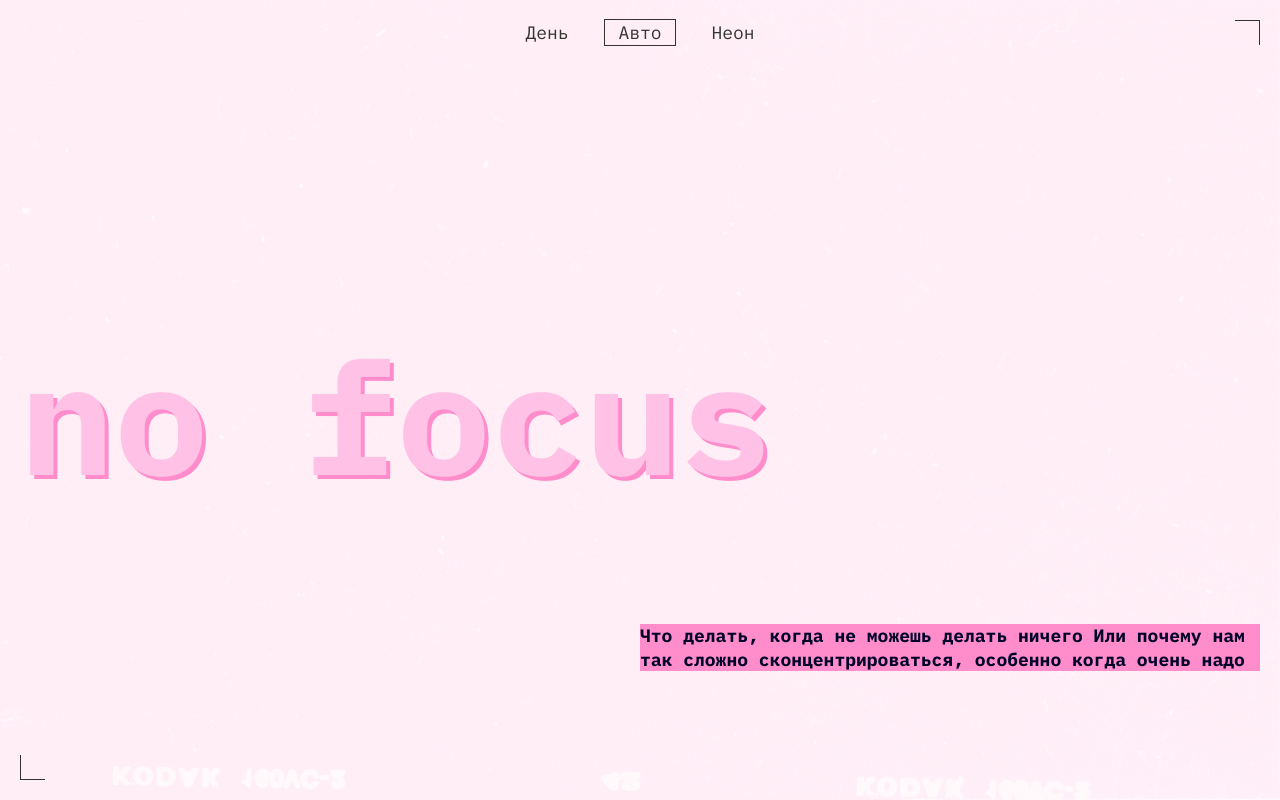
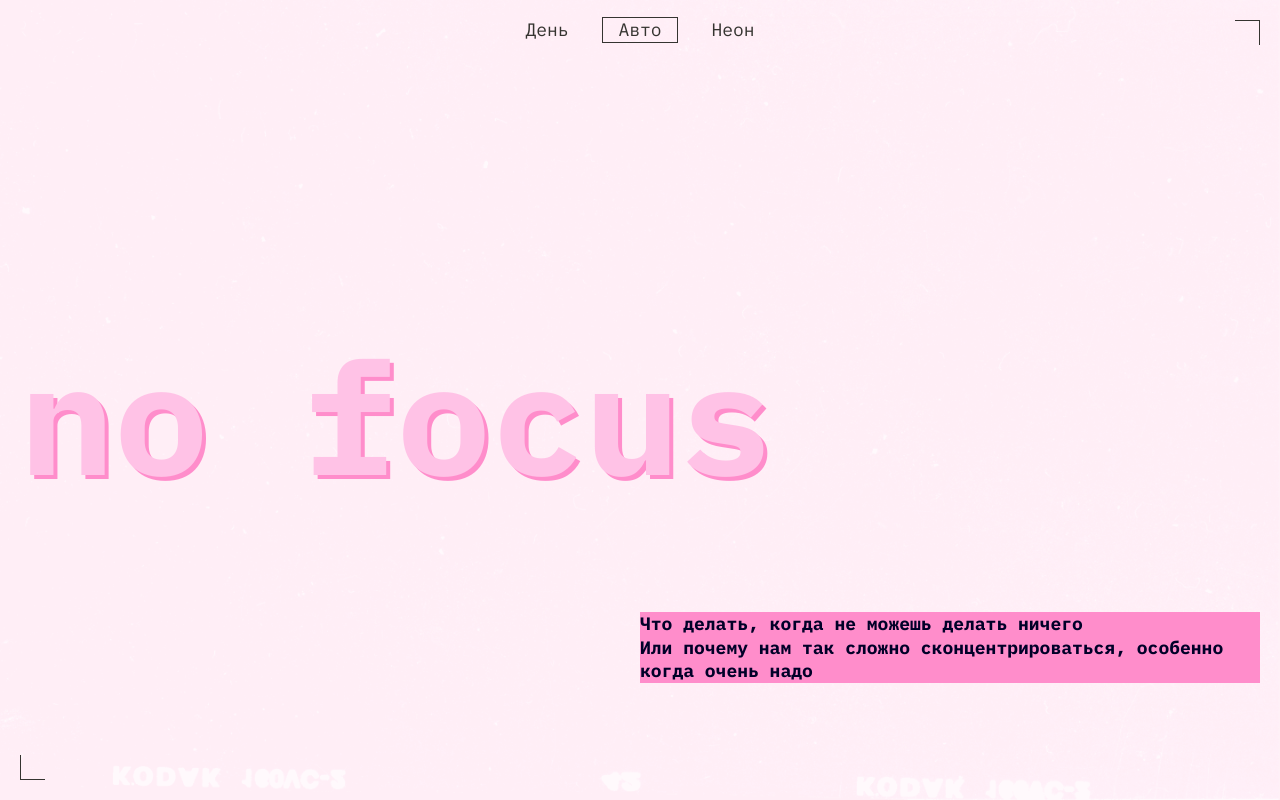
Before and after one commit to Katerina011/slozhno-sosredotochitsya-fd, a website: page index.html in a window 1280 px wide. Shown: the top 800 px of the page. Drawn offline with Linux system fonts and the light colour scheme.

Commit message:
Поправки по тестам

```diff
--- a/index.html
+++ b/index.html
@@ -49,11 +49,13 @@
         </ul>
       </nav>
       <h1 class="header__title">no focus</h1>
-      <div class="header__title-block">
-        <h2 class="heading heading-decor">
+      <div class="header__title-block heading-decor">
+        <p class="heading">
           Что делать, когда не можешь делать ничего
+        </p>
+        <p class="heading">
           Или почему нам так сложно сконцентрироваться, особенно когда очень надо
-        </h2>
+        </p>
       </div>
     </header>
     <main class="content">
--- a/styles/desktop.css
+++ b/styles/desktop.css
@@ -20,7 +20,7 @@
 
   .galery-section {
     grid-template-columns: repeat(3, 1fr);
-    grid-template-rows: min-content 1fr 1fr 1.3fr;
+    grid-template-rows: min-content 0.5fr 0.7fr 1.3fr;
     gap: 20px;
   }
 
@@ -37,7 +37,7 @@
     grid-column: 1/3;
   }
 
-  .image__ice-cream{
+  .image__ice-cream {
     grid-row: 2/4;
     grid-column: 3;
   }
--- a/styles/style.css
+++ b/styles/style.css
@@ -74,7 +74,7 @@
   flex-direction: column;
   justify-content: center;
   align-items: flex-end;
-  gap: 11px;
+  gap: 13px;
 }
 
 .header__theme-menu-button {
@@ -85,6 +85,7 @@
   color: var(--button-text);
   font-weight: 400;
   font-size: 18px;
+  line-height: 1;
 }
 
 .header__theme-menu-button:focus, link:focus {
@@ -98,15 +99,18 @@
 
 .header__theme-menu-button:hover {
   outline: var(--border-transparent);
+  outline-offset: 2px;
 }
 
 .header__theme-menu-button:disabled {
   outline: var(--border);
+  outline-offset: 2px;
 }
 
 .header__theme-menu-button_active {
   pointer-events: none;
   outline: var(--border);
+  outline-offset: 2px;
 }
 
 .header__title {
```
